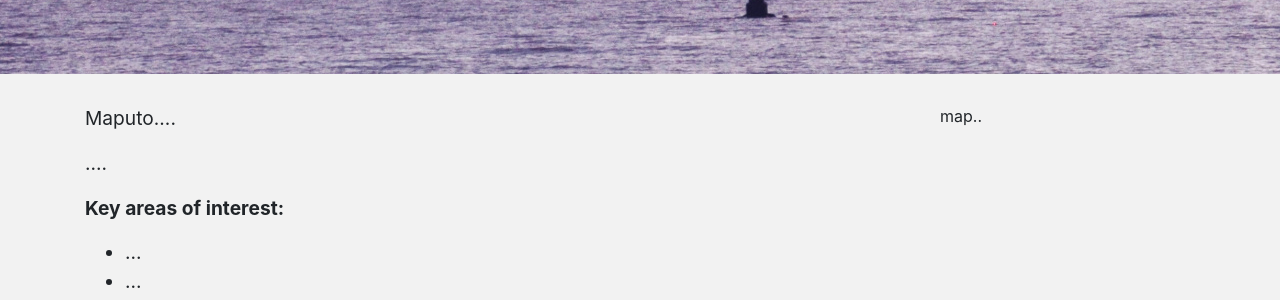
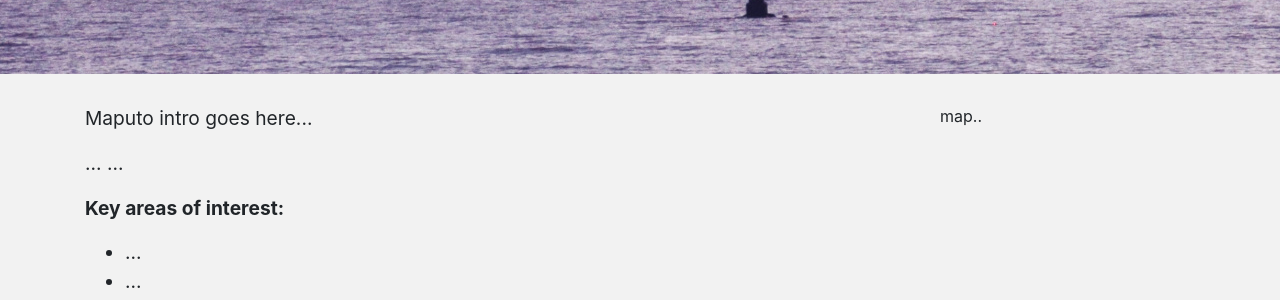
Before and after one commit to gcfos/gcfos.github.io, a Jekyll site: the page built from maputo.html, in a window 1280 px wide. Shown: the part 426-726 px from the top of the page. Built offline with Jekyll 4.4.1, drawn with Linux system fonts in a browser that asks for light colours.

Commit message:
publish draft

```diff
--- a/maputo.html
+++ b/maputo.html
@@ -8,8 +8,8 @@ country: Mozambique
   <!-- RESEARCH INTRO -->
   <div class="row">
     <div class="col-md-9 intro">
-      <p>Maputo....</p>
-      <p>....</p>
+      <p>Maputo intro goes here...</p>
+      <p>... ...</p>
 
       <p><b>Key areas of interest:</b></p>
       <ul>
```
